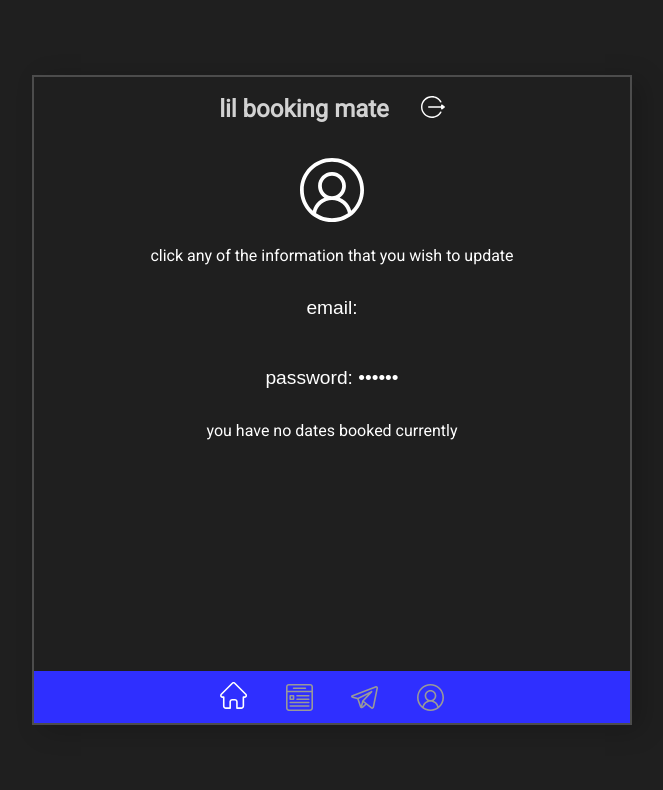
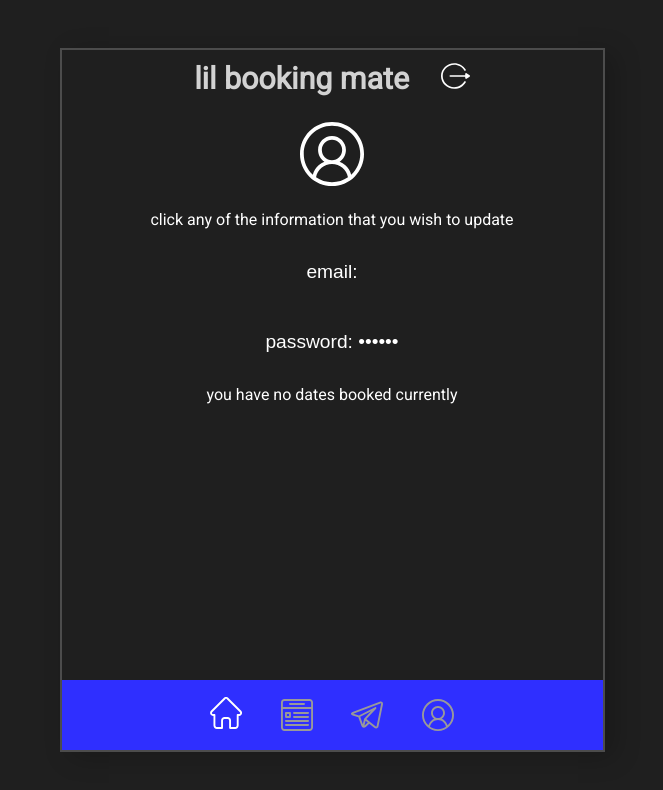
Before and after one commit to 200backflips/lil-booking-mate, a Vue app in the folder client/: page /user in a window 1280 px wide. Shown: the top 790 px of the page, without its empty margins (308-971 px from the left). Built offline with nearby package versions, Linux system fonts and the light colour scheme.

Commit message:
fix margin in bookings

```diff
--- a/client/src/App.vue
+++ b/client/src/App.vue
@@ -35,6 +35,7 @@ body {
   font-family: "Roboto", sans-serif;
   width: 100%;
   height: 100%;
+  background: #1f1f1f;
 }
 
 .App {
@@ -45,7 +46,6 @@ body {
   align-items: center;
   width: 100%;
   height: 100%;
-  background: #1f1f1f;
   color: #ffffff;
 }
 .content {
@@ -53,12 +53,17 @@ body {
   height: 100%;
 }
 
-@media screen and (min-width: 420px) {
+@media screen and (min-width: 500px) {
   .content {
-    height: 650px;
-    width: 600px;
+    width: calc(100vw / 1.25);
+    margin: 3rem 0 3rem 0;
     border: 2px solid rgba(255, 255, 255, 0.2);
     box-shadow: 10px 5px 25px rgba(0, 0, 0, 0.2);
   }
 }
+@media screen and (min-width: 680px) {
+  .content {
+    width: 545px;
+  }
+}
 </style>
--- a/client/src/components/BookingForm.vue
+++ b/client/src/components/BookingForm.vue
@@ -73,7 +73,7 @@ export default {
   padding: 1rem;
   background: #3c3c3c;
   border-radius: 10px;
-  box-shadow: 15px 10px 20px rgba(0, 0, 0, 0.2);
+  box-shadow: 12px 7px 20px rgba(0, 0, 0, 0.2);
   transition: ease-in 1.5s;
 }
 .modal > h4 {
--- a/client/src/components/Footer.vue
+++ b/client/src/components/Footer.vue
@@ -36,11 +36,12 @@ export default {
   justify-content: center;
   align-items: center;
   background: #2f2fff;
-  height: 8%;
+  height: 10%;
+  min-height: 45px;
 }
 
 img {
-  width: 1.7rem;
+  width: 2rem;
   margin: 0 1.2rem 0 1.2rem;
   filter: invert(100%);
 }
@@ -49,7 +50,7 @@ img {
   filter: invert(60%);
 }
 
-@media screen and (min-width: 420px) {
+@media screen and (min-width: 500px) {
   img:hover {
     filter: invert(60%);
   }
--- a/client/src/components/Header.vue
+++ b/client/src/components/Header.vue
@@ -29,11 +29,12 @@ export default {
   justify-content: center;
   align-items: center;
   width: 100%;
-  height: 10%;
+  height: 8%;
+  min-height: 45px;
   color: rgba(255, 255, 255, 0.8);
 }
 .Header > h1 {
-  font-size: 1.5rem;
+  font-size: 1.9rem;
 }
 
 .logout-btn {
@@ -46,11 +47,11 @@ export default {
 }
 
 img {
-  width: 1.5rem;
+  width: 1.8rem;
   filter: invert(100%);
 }
 
-@media screen and (min-width: 420px) {
+@media screen and (min-width: 500px) {
   img:hover {
     filter: invert(60%);
   }
--- a/client/src/elements/Booking.vue
+++ b/client/src/elements/Booking.vue
@@ -37,6 +37,7 @@ export default {
   margin: 0.5rem;
   padding: 0.5rem;
   background: #2b2b2b;
+  font-size: 1.2rem;
 }
 .booking-details p {
   padding: 0.5rem;
--- a/client/src/elements/DisplayUserInfo.vue
+++ b/client/src/elements/DisplayUserInfo.vue
@@ -55,6 +55,7 @@ export default {
   flex-direction: column;
   align-items: center;
   width: 100%;
+  font-size: 1rem;
 }
 
 .text-btn {
```
